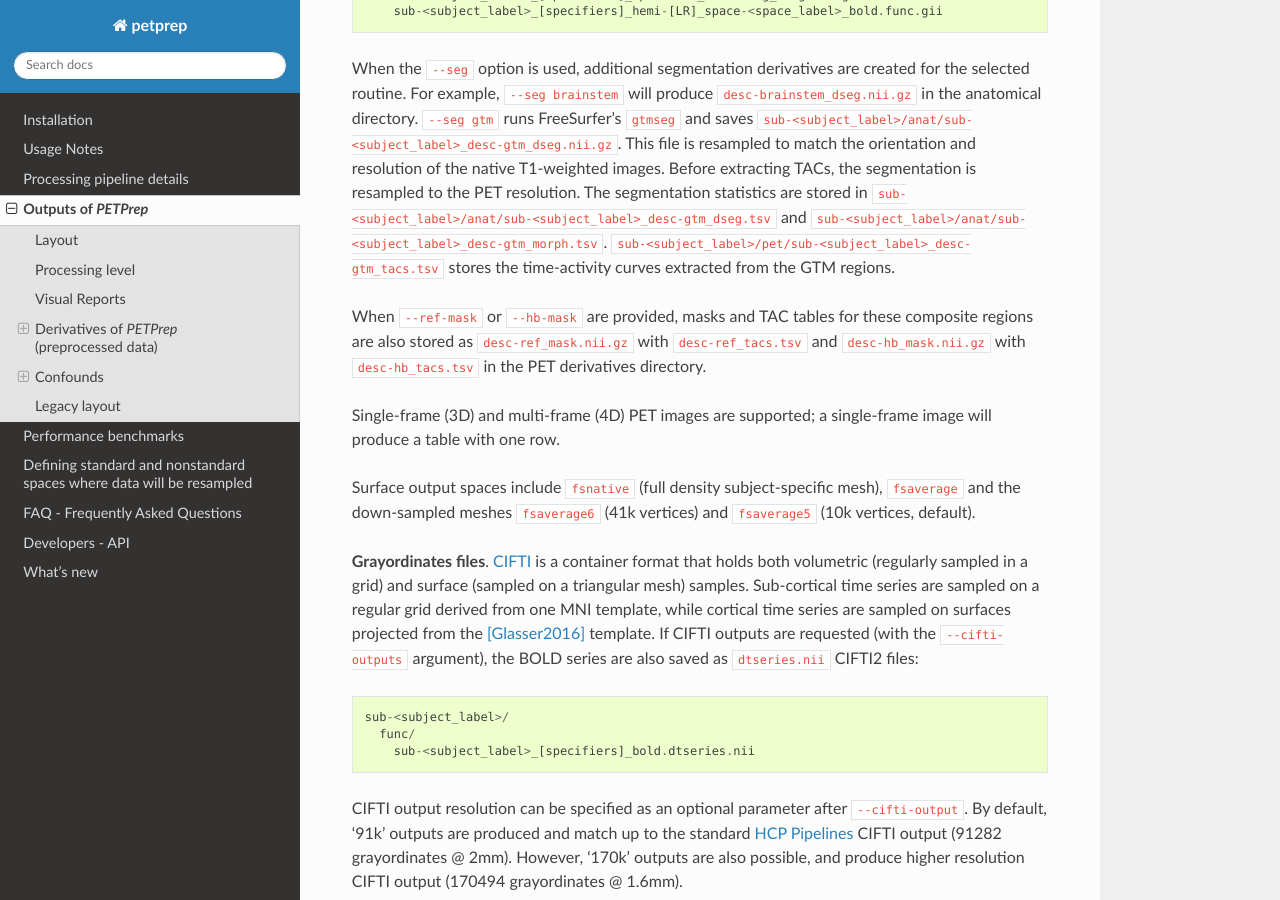
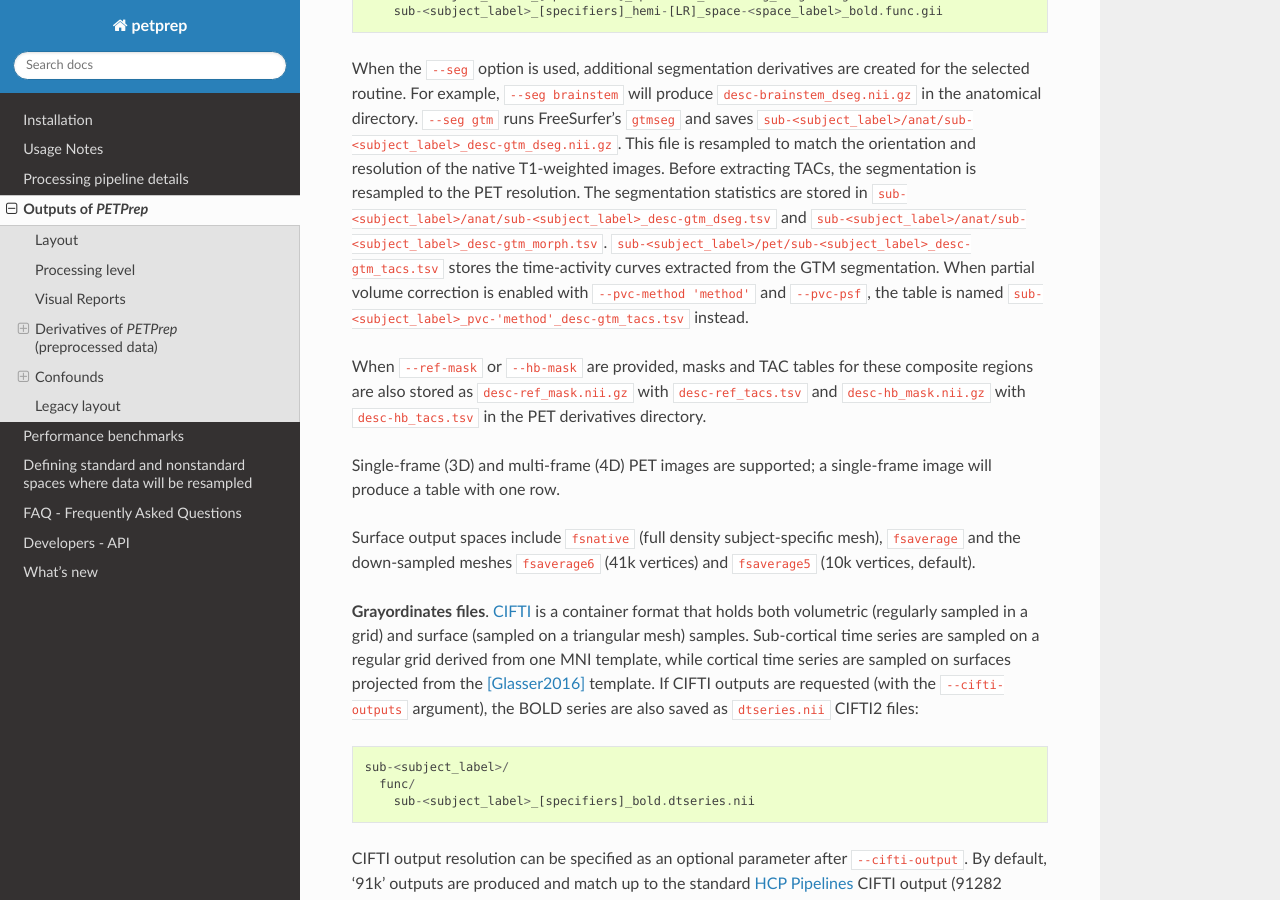
Before and after one commit to nipreps/petprep, a Sphinx documentation site: the page built from docs/outputs.rst, in a window 1280 px wide and 900 px high, scrolled down 6100 px. Built offline with Sphinx 7.4.7 and the Read the Docs theme 3.1.0, drawn with Linux system fonts in a browser that asks for light colours.

Commit message:
FIX: Update docs to explain TAC naming and options

```diff
--- a/docs/outputs.rst
+++ b/docs/outputs.rst
@@ -298,7 +298,9 @@ PET resolution. The segmentation statistics are stored in
 ``sub-<subject_label>/anat/sub-<subject_label>_desc-gtm_dseg.tsv`` and
 ``sub-<subject_label>/anat/sub-<subject_label>_desc-gtm_morph.tsv``.
 ``sub-<subject_label>/pet/sub-<subject_label>_desc-gtm_tacs.tsv`` stores the
-time-activity curves extracted from the GTM regions.
+time-activity curves extracted from the GTM segmentation. When partial volume
+correction is enabled with ``--pvc-method 'method'`` and ``--pvc-psf``, the table is
+named ``sub-<subject_label>_pvc-'method'_desc-gtm_tacs.tsv`` instead.
 
 When ``--ref-mask`` or ``--hb-mask`` are provided, masks and TAC tables for
 these composite regions are also stored as ``desc-ref_mask.nii.gz`` with
--- a/docs/usage.rst
+++ b/docs/usage.rst
@@ -192,7 +192,9 @@ directory. The segmentation is resampled to match the native anatomical image
 resolution and again to the PET resolution before extracting TACs. It also
 generates ``desc-gtm_dseg.tsv`` and ``desc-gtm_morph.tsv`` tables containing
 segmentation statistics. A ``desc-gtm_tacs.tsv`` file with time-activity curves
-is written to the ``pet`` derivatives directory.
+is written to the ``pet`` derivatives directory. When partial volume
+correction is requested with ``--pvc-method 'method'`` and ``--pvc-psf``, the TACs
+table is saved as ``pvc-gtm_desc-'method'_tacs.tsv`` instead.
 
 Using ``--seg brainstem`` runs ``segmentBS.sh`` to label the brainstem.
 The segmentation is resampled to the anatomical image resolution and
```
